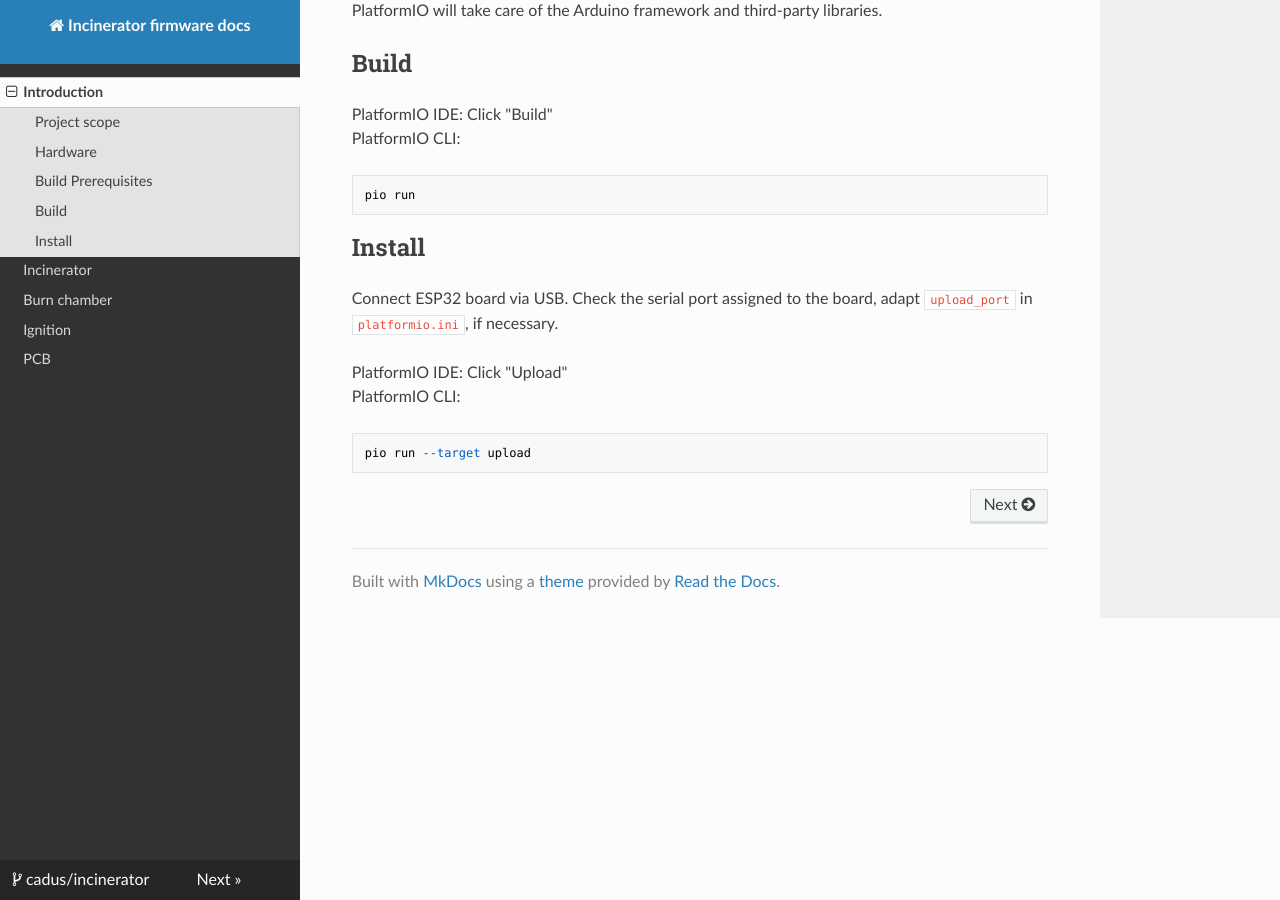
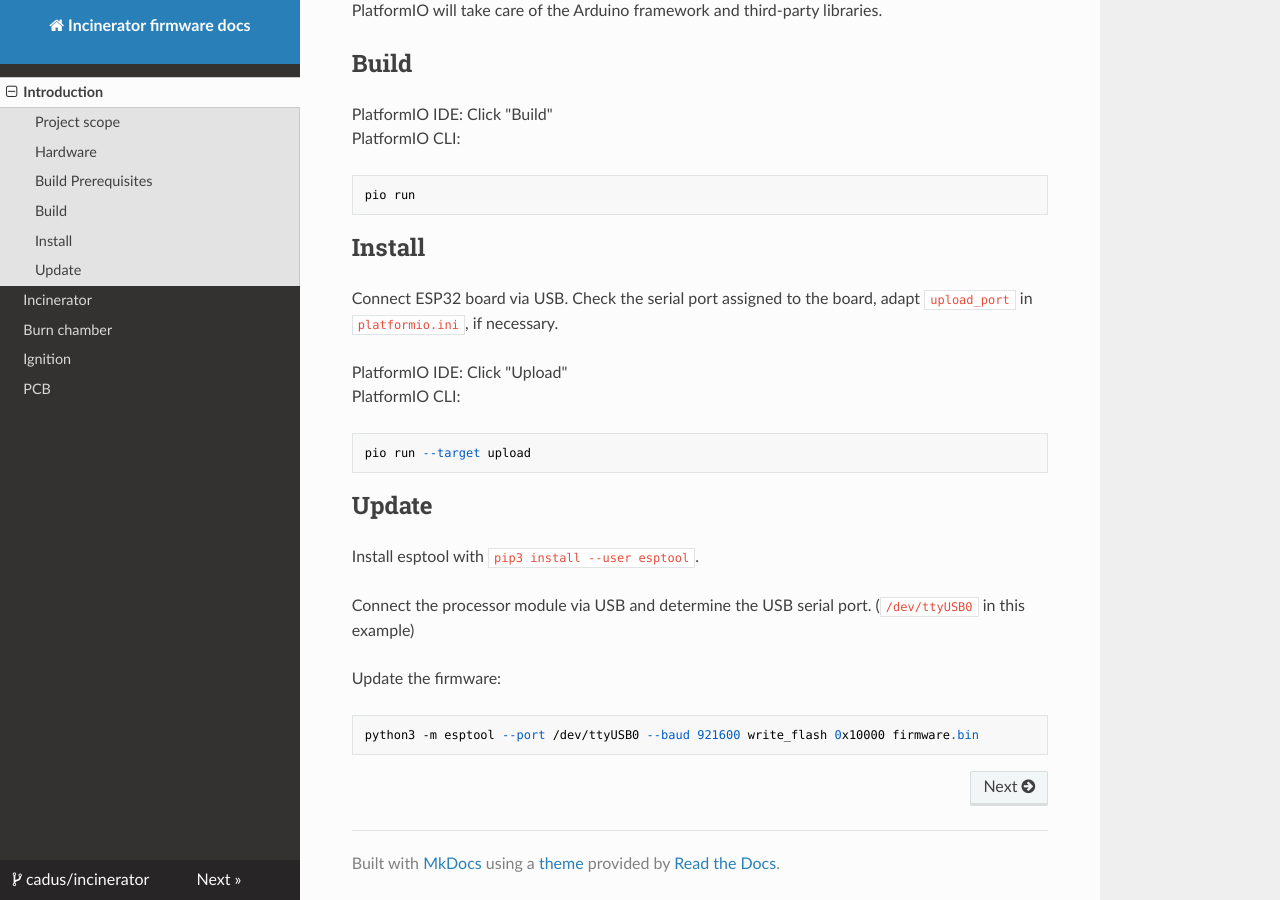
Before and after one commit to cadus/incinerator, an MkDocs documentation site: the page built from docs/index.md, in a window 1280 px wide and 900 px high, scrolled down 570 px. Built offline with MkDocs 1.6.1, drawn with Linux system fonts in a browser that asks for light colours; nearby versions of some CDN libraries.

Commit message:
Add firmware update instructions

````diff
--- a/docs/index.md
+++ b/docs/index.md
@@ -27,3 +27,13 @@ PlatformIO CLI:
 ```
 pio run --target upload
 ```
+
+## Update
+Install esptool with `pip3 install --user esptool`.
+
+Connect the processor module via USB and determine the USB serial port. (`/dev/ttyUSB0` in this example)
+
+Update the firmware:
+```
+python3 -m esptool --port /dev/ttyUSB0 --baud 921600 write_flash 0x10000 firmware.bin
+```
````
